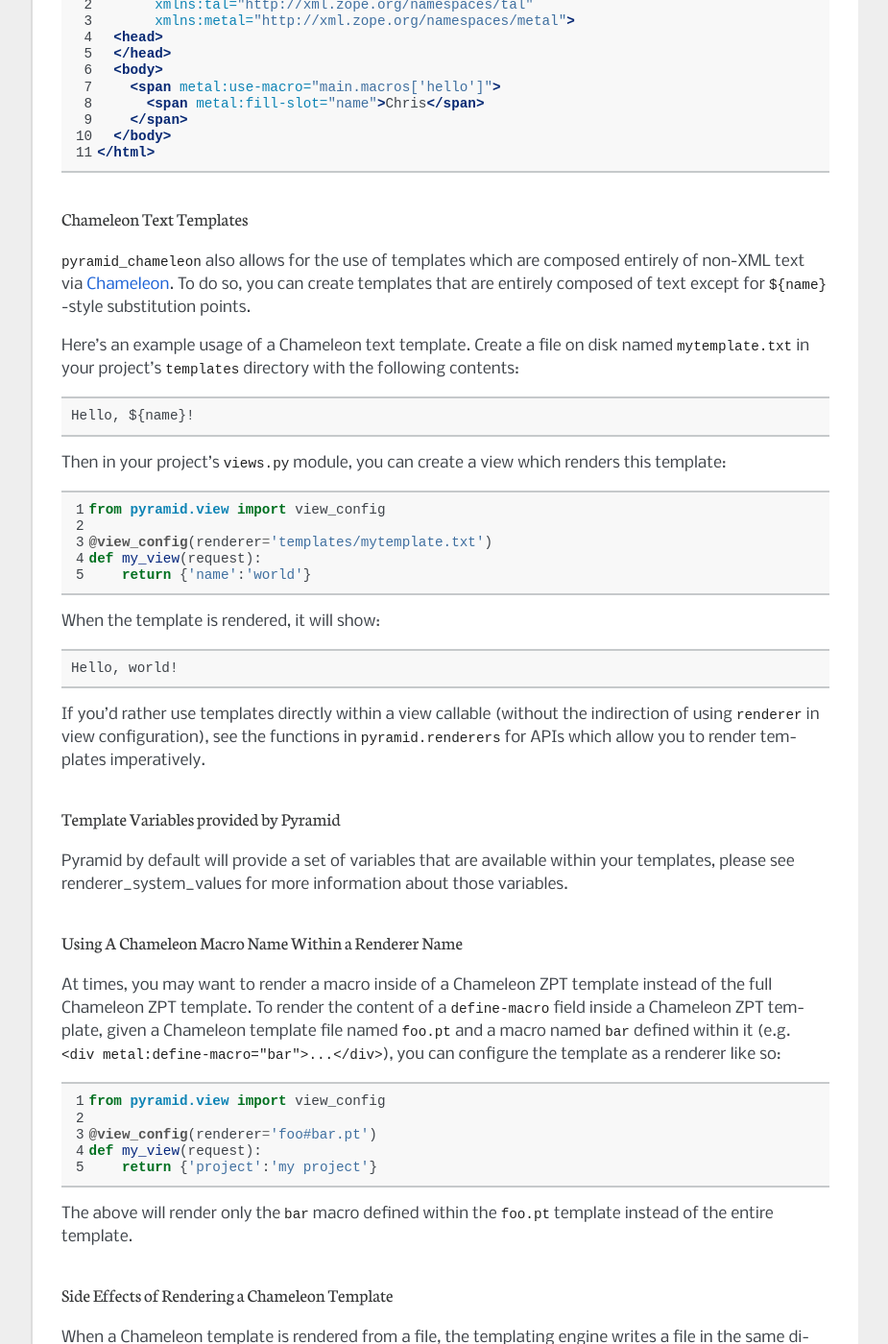
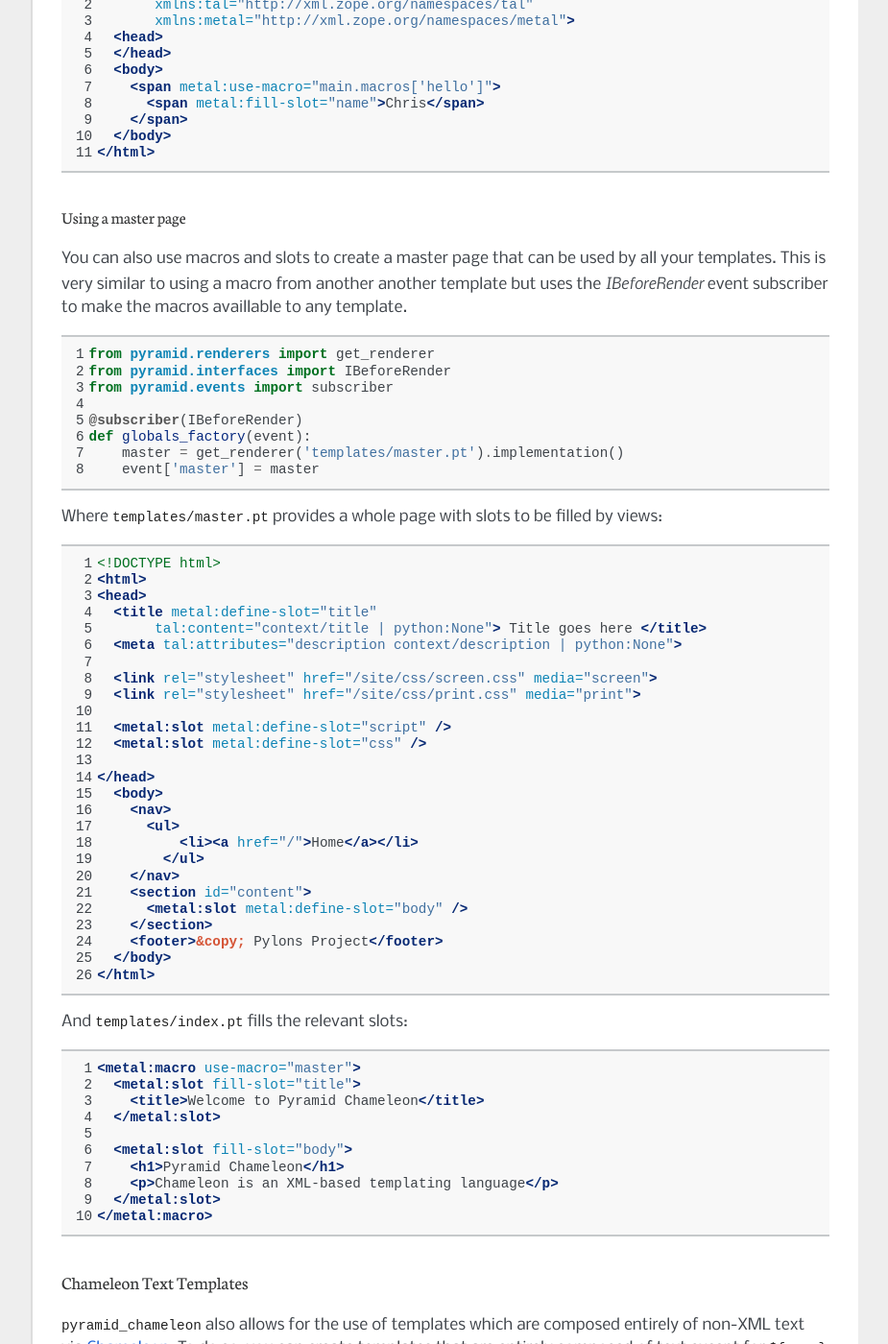
Before and after one commit to Pylons/pyramid_chameleon, a Sphinx documentation site: the page built from docs/index.rst, in a window 1280 px wide and 1400 px high, scrolled down 4088 px. Shown: the whole window at 96% size, without its empty margins (198-1123 px from the left). Built offline with Sphinx 7.4.7, drawn with Linux system fonts in a browser that asks for light colours.

Commit message:
Add example for using a master page. Resolves #11

```diff
--- a/docs/index.rst
+++ b/docs/index.rst
@@ -269,6 +269,73 @@
 
 .. index::
    single: Chameleon text templates
+
+
+Using a master page
+~~~~~~~~~~~~~~~~~~~
+
+You can also use macros and slots to create a master page that can be used by all your templates. This is very similar to using a macro from another another template but uses the `IBeforeRender` event subscriber to make the macros availlable to any template.
+
+.. code-block:: python
+    :linenos:
+
+    from pyramid.renderers import get_renderer
+    from pyramid.interfaces import IBeforeRender
+    from pyramid.events import subscriber
+
+    @subscriber(IBeforeRender)
+    def globals_factory(event):
+        master = get_renderer('templates/master.pt').implementation()
+        event['master'] = master
+
+Where ``templates/master.pt`` provides a whole page with slots to be filled by views:
+
+.. code-block:: xml
+    :linenos:
+
+    <!DOCTYPE html>
+    <html>
+    <head>
+      <title metal:define-slot="title"
+           tal:content="context/title | python:None"> Title goes here </title>
+      <meta tal:attributes="description context/description | python:None">
+
+      <link rel="stylesheet" href="/site/css/screen.css" media="screen">
+      <link rel="stylesheet" href="/site/css/print.css" media="print">
+
+      <metal:slot metal:define-slot="script" />
+      <metal:slot metal:define-slot="css" />
+
+    </head>
+      <body>
+        <nav>
+          <ul>
+              <li><a href="/">Home</a></li>
+            </ul>
+        </nav>
+        <section id="content">
+          <metal:slot metal:define-slot="body" />
+        </section>
+        <footer>&copy; Pylons Project</footer>
+      </body>
+    </html>
+
+And ``templates/index.pt`` fills the relevant slots:
+
+.. code-block:: xml
+    :linenos:
+
+    <metal:macro use-macro="master">
+      <metal:slot fill-slot="title">
+        <title>Welcome to Pyramid Chameleon</title>
+      </metal:slot>
+
+      <metal:slot fill-slot="body">
+        <h1>Pyramid Chameleon</h1>
+        <p>Chameleon is an XML-based templating language</p>
+      </metal:slot>
+    </metal:macro>
+
 
 .. _chameleon_text_templates:
 
```
